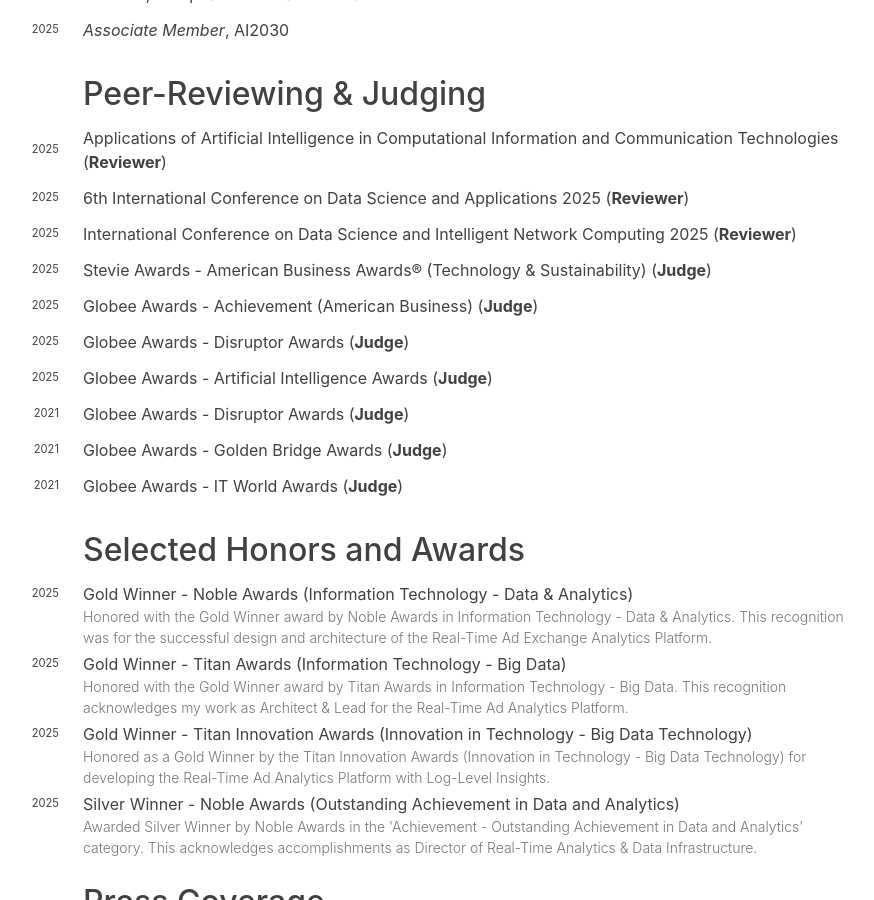
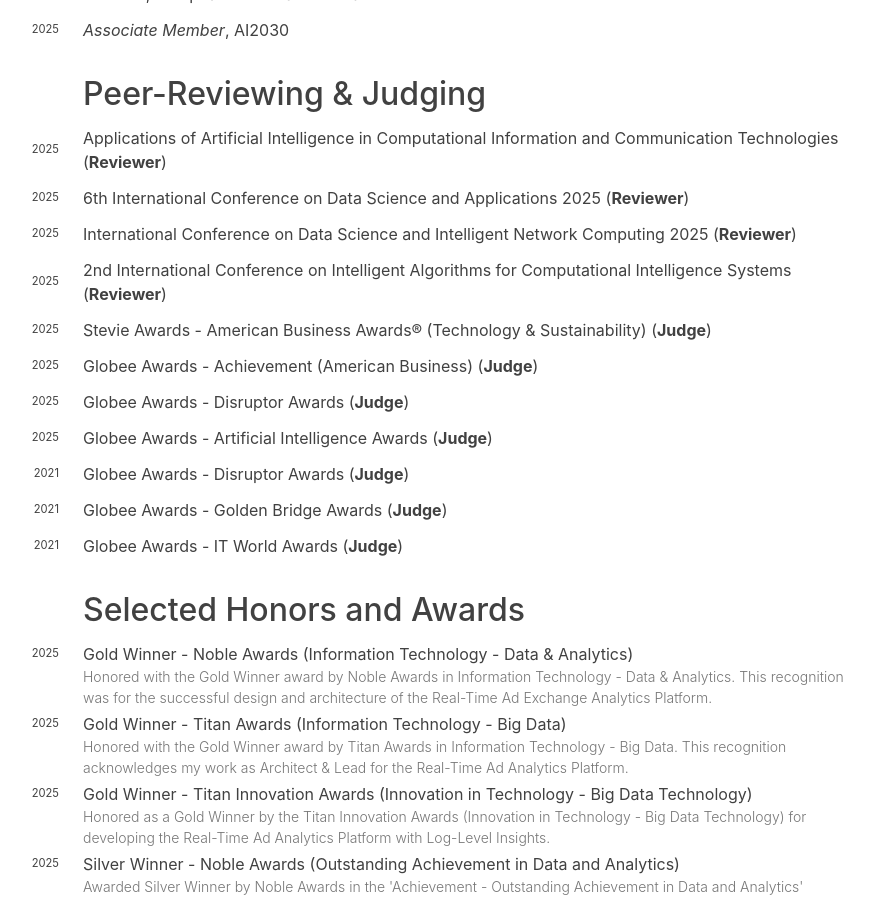
Before and after one commit to guptaraul89/guptaraul89.github.io, a Jekyll site: the page built from index.md, in a window 1280 px wide and 900 px high, scrolled down 2335 px. Shown: the whole window, without its empty margins (249-1123 px from the left). Built offline with Jekyll 4.4.1, drawn with Linux system fonts in a browser that asks for light colours; nearby versions of some CDN libraries; some web fonts are replaced.

Commit message:
Add Reviewer

```diff
--- a/_data/reviewer.yaml
+++ b/_data/reviewer.yaml
@@ -15,6 +15,12 @@
   years:
     - year: 2025
       url: https://icdsinc2025.nitrr.ac.in/
+
+- venue: 2nd International Conference on Intelligent Algorithms for Computational Intelligence Systems
+  venue-shorthand: Reviewer
+  years:
+    - year: 2025
+      url: https://iacis.co.in/index.php
 
 - venue: Stevie Awards - American Business Awards® (Technology & Sustainability)
   venue-shorthand: Judge
```
